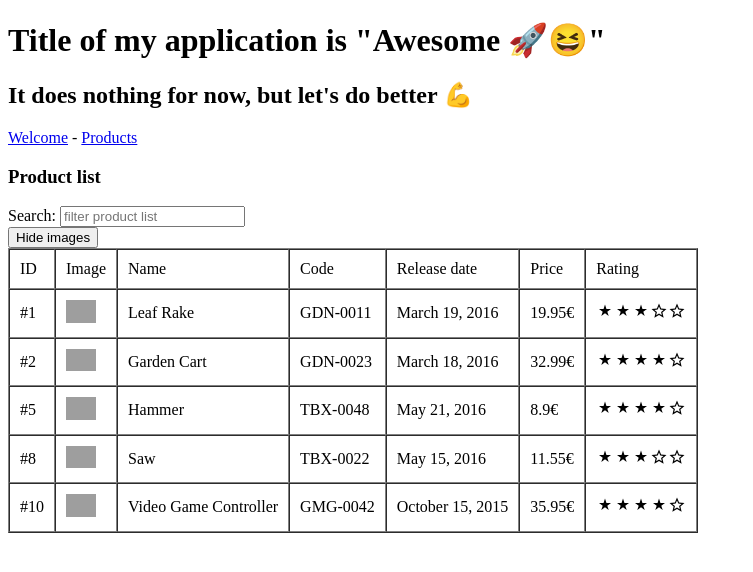
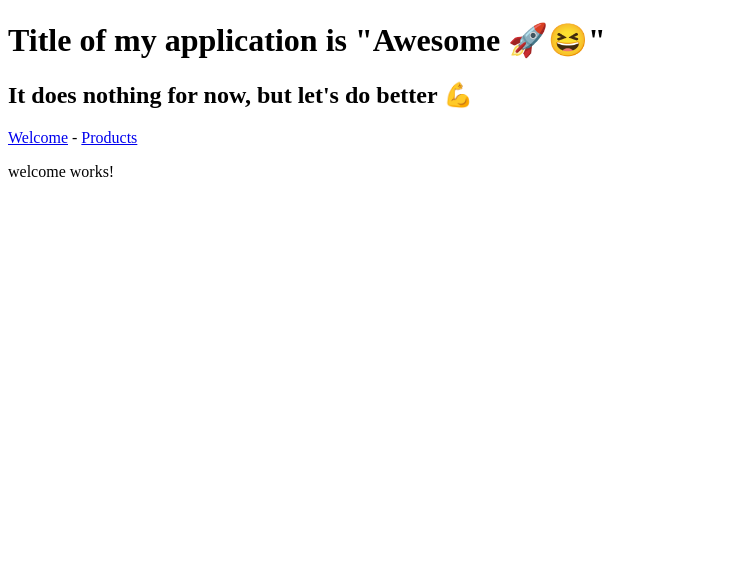
Before and after one commit to blongearet/201907-angular-course-app, an Angular app: page / in a window 1280 px wide. Shown: the top 572 px of the page, without its empty margins (0-753 px from the left). Built offline with nearby package versions, Linux system fonts and the light colour scheme; data requests are answered from the project's data file; grey boxes are pictures that could not be loaded.

Commit message:
step-10-3 / Set-up the router-outlet directive

```diff
--- a/src/app/app.component.html
+++ b/src/app/app.component.html
@@ -1,3 +1,3 @@
 <app-header></app-header>
 
-<app-product-list></app-product-list>
+<router-outlet></router-outlet>
--- a/src/app/product/product/product.component.html
+++ b/src/app/product/product/product.component.html
@@ -1,3 +1 @@
-<p>
-  product works!
-</p>
+<router-outlet></router-outlet>
```
